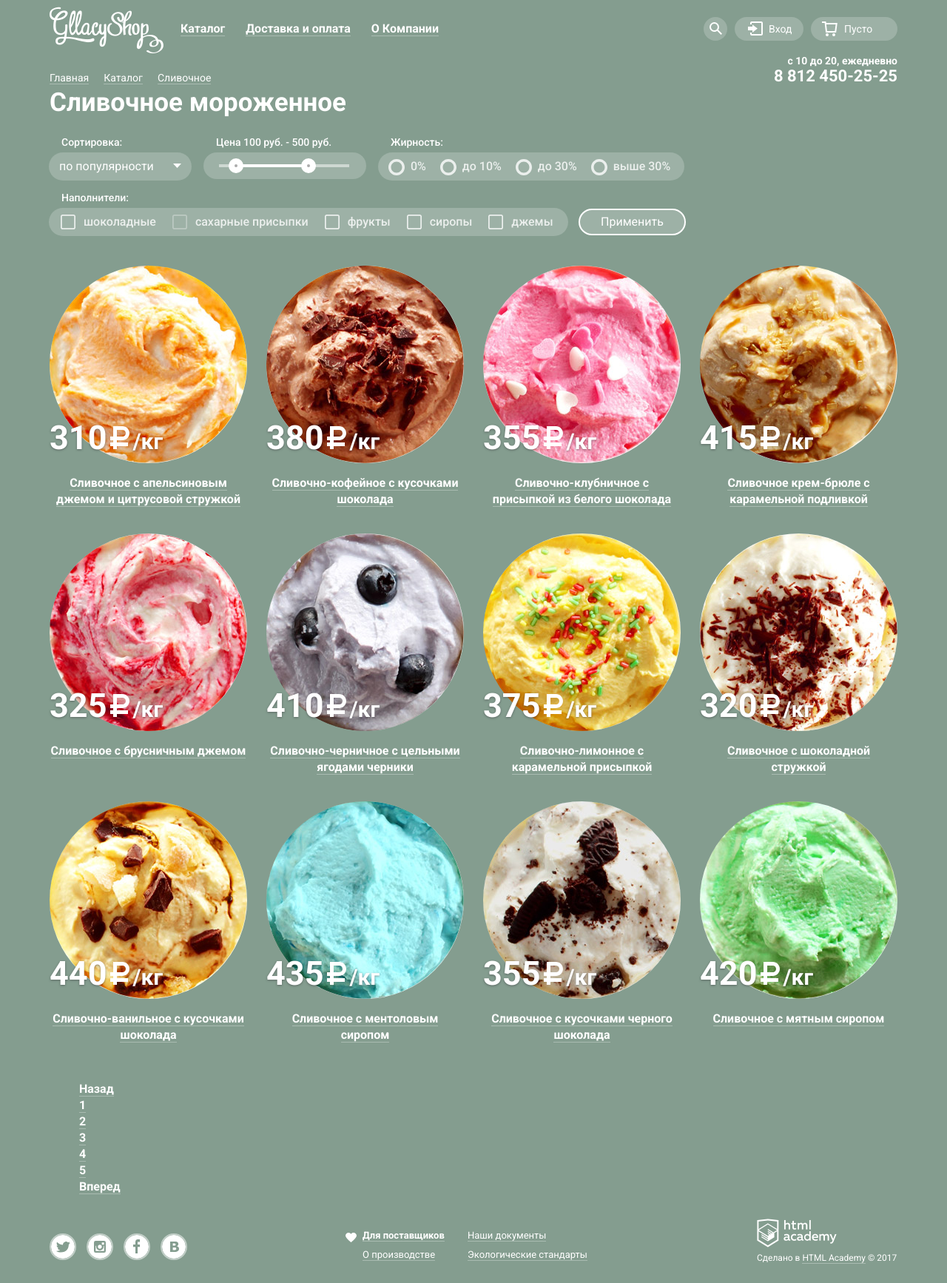
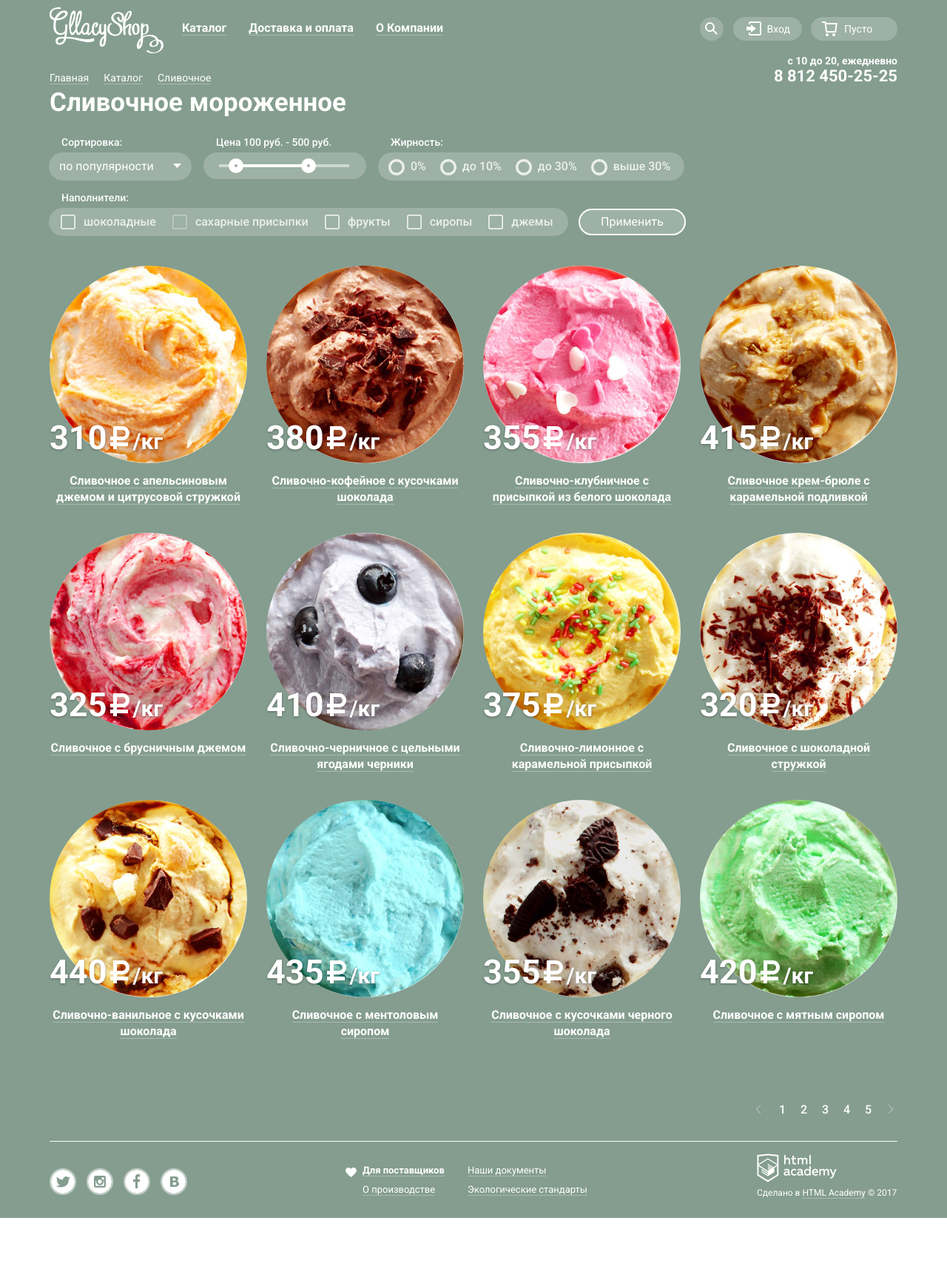
Before and after one commit to AnnaShant/217602-gllacy, a plain HTML site: page catalog.html in a window 1280 px wide. Shown: the whole page at 74% size. After the commit the page ends 1646 px from the top, so only its background shows below. Drawn offline with Linux system fonts and the light colour scheme.

Commit message:
Оформление.

```diff
--- a/catalog.html
+++ b/catalog.html
@@ -21,15 +21,14 @@
                 </a>
               </div>
               <ul class="main-nav__items">
-                <li class="main-nav__item">
-                  <a class="main-nav__link" href="#">Каталог</a>
-                </li>
-                  <ul class="main-nav__sub-menu sub-menu__items visually-hidden">
-                    <li class="sub-menu__item">
-                      <a class="sub-menu__link" href="#">Новинки</a>
+                <li class="main-nav__item main-nav__item-sub-catalog">
+                  <a class="main-nav__link" href="#"><span>Каталог</span></a>
+                    <ul class="main-nav__sub-menu sub-menu__items">
+                      <li class="sub-menu__item sub-menu__item-new">
+                        <a class="sub-menu__link sub-menu__link-new" href="#">Новинки</a>
                       </li>
                       <li class="sub-menu__item">
-                      <a class="sub-menu__link" href="#">Сливочное</a>
+                        <a class="sub-menu__link" href="catalog.html">Сливочное</a>
                       </li>
                       <li class="sub-menu__item">
                         <a class="sub-menu__link" href="#">Щербеты</a>
@@ -41,11 +40,12 @@
                         <a class="sub-menu__link" href="#">Мелорин</a>
                       </li>
                     </ul>
-                <li class="main-nav__item">
-                  <a class="main-nav__link" href="#">Доставка и оплата</a>
                   </li>
                 <li class="main-nav__item">
-                  <a class="main-nav__link" href="#">О Компании</a>
+                  <a class="main-nav__link" href="#"><span>Доставка и оплата</span></a>
+                </li>
+                <li class="main-nav__item">
+                  <a class="main-nav__link" href="#"><span>О Компании</span></a>
                 </li>
               </ul>
             </nav>
@@ -275,8 +275,8 @@
 
           <div class="catalog-pagination">
             <ul class="catalog-pagination__items">
-              <li class="catalog-pagination__item">
-                <a class="catalog-pagination__link" href="#">Назад</a>
+              <li class="catalog-pagination__item-arrows catalog-pagination__item-arrows--prev">
+                <a class="catalog-pagination__link catalog-pagination__link-arrows" href="#">Назад</a>
               </li>
               <li class="catalog-pagination__item">
                 <a class="catalog-pagination__link" href="#">1</a>
@@ -293,8 +293,8 @@
               <li class="catalog-pagination__item">
                 <a class="catalog-pagination__link" href="#">5</a>
               </li>
-              <li class="catalog-pagination__item">
-                <a class="catalog-pagination__link" href="#">Вперед</a>
+              <li class="catalog-pagination__item-arrows">
+                <a class="catalog-pagination__link catalog-pagination__link-arrows" href="#">Вперед</a>
               </li>
             </ul>
           </div>
--- a/css/style.css
+++ b/css/style.css
@@ -117,6 +117,7 @@ ul {
 .header-wrap {
   display: flex;
   justify-content: space-between;
+  flex-wrap: wrap;
 
   padding-top: 9px;
 }
@@ -140,10 +141,6 @@ ul {
 }
 
 .header-search {
-  margin-left: 5px;
-}
-
-.header-search__wrap {
   display: flex;
   justify-content: center;
   align-items: center;
@@ -155,11 +152,22 @@ ul {
 
   background-color: rgba(255, 255, 255, 0.2);
   border-radius: 50%;
+
+  cursor: pointer;
 }
 
-.header-search__wrap svg {
+.header-search:hover {
+  background-color: #ffffff;
+}
+
+.header-search svg {
   position: absolute;
   top: 7px;
+  left: 7px;
+}
+
+.header-search:hover svg path {
+  fill: #323232;
 }
 
 .header-search__text {
@@ -178,11 +186,28 @@ ul {
   height: 85px;
   padding: 20px 15px;
 
+  background-color: #ffffff;
+
   border-radius: 5px;
   box-shadow: 0 20px 20px rgba(0, 0, 0, 0.4);
+
+  z-index: 10;
 }
 
-.header-entrance__wrap {
+.header-search:hover .header-search__form {
+  display: block;
+}
+
+.header-search svg::after {
+  content: "";
+    position: absolute;
+    width: 100%;
+    height: 15px;
+    top: 100%;
+    left: 0;
+}
+
+.header-entrance {
   display: flex;
   align-items: center;
 
@@ -206,7 +231,7 @@ ul {
   margin-left: 30px;
 }
 
-.header-entrance__wrap svg {
+.header-entrance svg {
   position: absolute;
   top: 6px;
   left: 18px;
@@ -217,6 +242,7 @@ ul {
   position: absolute;
   right: 0;
   top: 36px;
+  z-index: 10;
 
   box-sizing: border-box;
 
@@ -226,6 +252,10 @@ ul {
 
   border-radius: 5px;
   box-shadow: 0 20px 20px rgba(0, 0, 0, 0.4);
+}
+
+.header-entrance:hover .header-entrance__form {
+  display: block;
 }
 
 .header-basket {
@@ -257,8 +287,8 @@ fieldset {
 
 .main-nav {
   display: flex;
+  flex-wrap: wrap;
 
-  width: 560px;
   margin: 0;
   padding: 0;
 }
@@ -266,17 +296,88 @@ fieldset {
 .main-nav__items {
   display: flex;
   justify-content: space-between;
+  flex-wrap: wrap;
 
-  width: 349px;
   margin: 0;
   padding: 0;
   margin: 19px 0;
-  margin-left: 23px;
+  margin-top: 18px;
+  margin-left: 10px;
+}
+
+.main-nav__item span {
+  border-bottom: 1px solid rgba(255, 255, 255, 0.3);
 }
 
 .main-nav__link {
-  line-height: 18px;
- }
+  padding: 7px 15px;
+
+  border: none;
+}
+
+.main-nav__link:hover,
+.main-nav__link:focus {
+  padding: 7px 15px;
+
+  color: #323232;
+
+  background-color: #ffffff;
+
+  border-radius: 20px;
+  border: none;
+}
+
+.main-nav__item-sub-catalog {
+  position: relative;
+}
+
+.main-nav__item-sub-catalog:hover .sub-menu__items {
+  display: block;
+}
+
+.sub-menu__items {
+  width: 129px;
+
+  margin: 0;
+  padding: 0;
+  padding: 0 7px;
+  padding-top: 10px;
+
+  position: absolute;
+  top: 35px;
+  left: -5px;
+  z-index: 10;
+
+  display: none;
+
+  background-color: #ffffff;
+
+  border-radius: 5px;
+}
+
+.sub-menu__item {
+  padding-left: 14px;
+  margin-bottom: 10px;
+}
+
+.sub-menu__item-new {
+  padding-bottom: 10px;
+
+  border-bottom: 1px solid rgba(0, 0, 0, 0.2);
+}
+
+.sub-menu__link {
+  font-size: 14px;
+  line-height: 16px;
+  font-weight: 400;
+  color: #323232;
+
+  border: none;
+}
+
+.sub-menu__link-new {
+  font-weight: 700;
+}
 
 /*Контент*/
 .main-box {
@@ -450,7 +551,7 @@ fieldset {
   position: relative;
 
   width: 267px;
-  margin-bottom: 35px;
+  margin-bottom: 37px;
 }
 
 .hit__img-svg {
@@ -461,7 +562,7 @@ fieldset {
 }
 
 .hit__img {
-  margin-bottom: 10px;
+  margin-bottom: 7px;
 
   border-radius: 50%;
  }
@@ -946,6 +1047,66 @@ fieldset {
   border-radius: 20px;
 }
 
+.catalog-pagination {
+  position: relative;
+
+  width: 1146px;
+
+  margin-top: 45px;
+  padding-bottom: 55px;
+
+  border-bottom: 1px solid #ffffff;
+}
+
+.catalog-pagination__items {
+  display: flex;
+  flex-wrap: wrap;
+
+  position: absolute;
+  top: 2px;
+  right: 4px;
+
+  width: 190px;
+
+  padding: 0;
+  margin: 0;
+}
+
+.catalog-pagination__link {
+  font-weight: 500;
+
+  border: none;
+}
+
+.catalog-pagination__item {
+  width: 25px;
+  height: 26px;
+
+  margin-right: 4px;
+}
+
+.catalog-pagination__item-arrows {
+  width: 12px;
+  height: 20px;
+
+  margin-right: -5px;
+
+  background-image: url("../img/svg/icon-right-small.svg");
+  background-repeat: no-repeat;
+  background-position: center;
+}
+
+.catalog-pagination__item-arrows--prev {
+  margin-left: 0;
+  margin-right: 22px;
+
+  transform: rotate(180deg);
+}
+
+.catalog-pagination__link-arrows {
+  font-size: 0;
+}
+
 /*Футер*/
 .footer__wrap {
   display: flex;
```
Also changed, not shown: index.html (+13 -15 lines), img/svg/icon-left-small.svg (added). Lines whose indentation alone changed are shown as unchanged.
